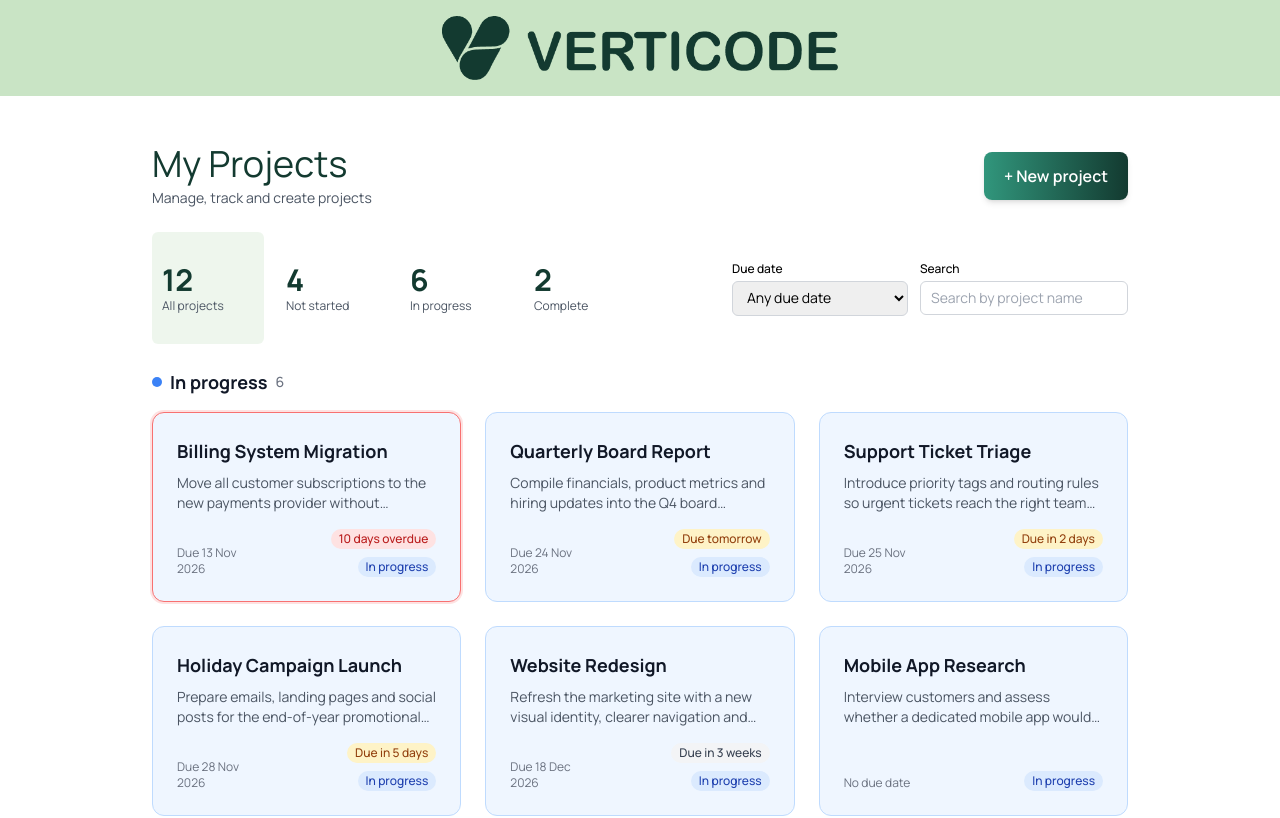
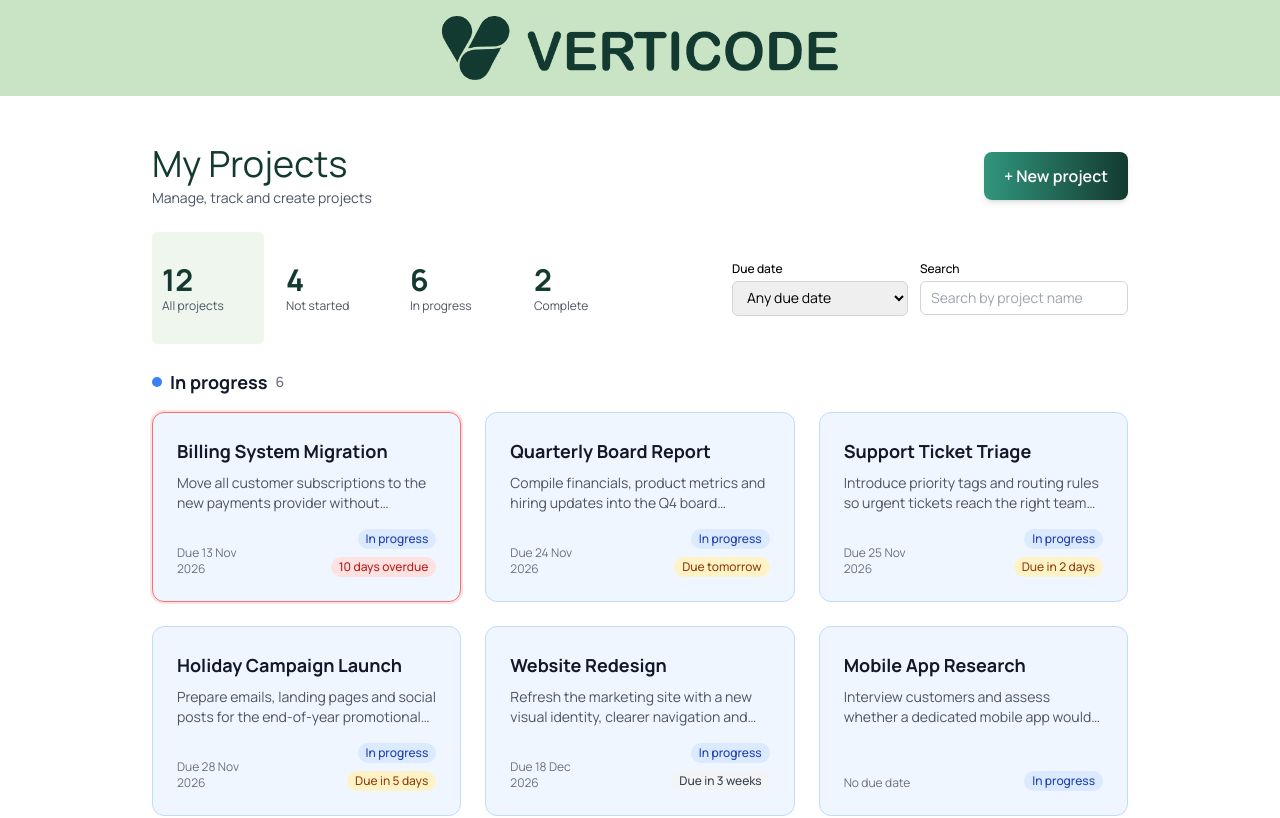
Before and after one commit to amorourke/Verticode-tech-test, a React (Vite) app: page / in a window 1280 px wide. Shown: the top 818 px of the page. Built offline with nearby package versions, Linux system fonts and the light colour scheme.

Commit message:
project status and due badge swapped

```diff
--- a/src/components/ProjectList.tsx
+++ b/src/components/ProjectList.tsx
@@ -143,14 +143,15 @@ export default function ProjectList({ projects }: ProjectListProps) {
                             {project.dueDate ? `Due ${formatDate(project.dueDate, "short")}` : "No due date"}
                           </span>
                           <span className="flex flex-wrap justify-end gap-2">
+                            <span className={`rounded-full px-2 py-0.5 text-xs font-medium ${styles.badge}`}>
+                              {project.status}
+                            </span>
                             {dueDateLabel && (
                               <span className={`rounded-full px-2 py-0.5 text-xs font-medium ${DUE_DATE_TONE_STYLES[dueDateLabel.tone]}`}>
                                 {dueDateLabel.text}
                               </span>
                             )}
-                            <span className={`rounded-full px-2 py-0.5 text-xs font-medium ${styles.badge}`}>
-                              {project.status}
-                            </span>
+
                           </span>
                         </span>
                       </Link>
```
